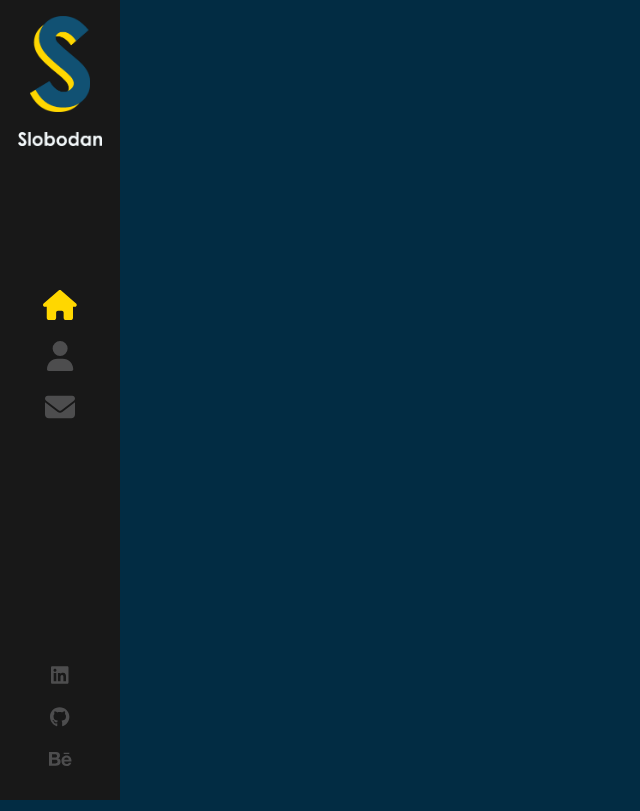
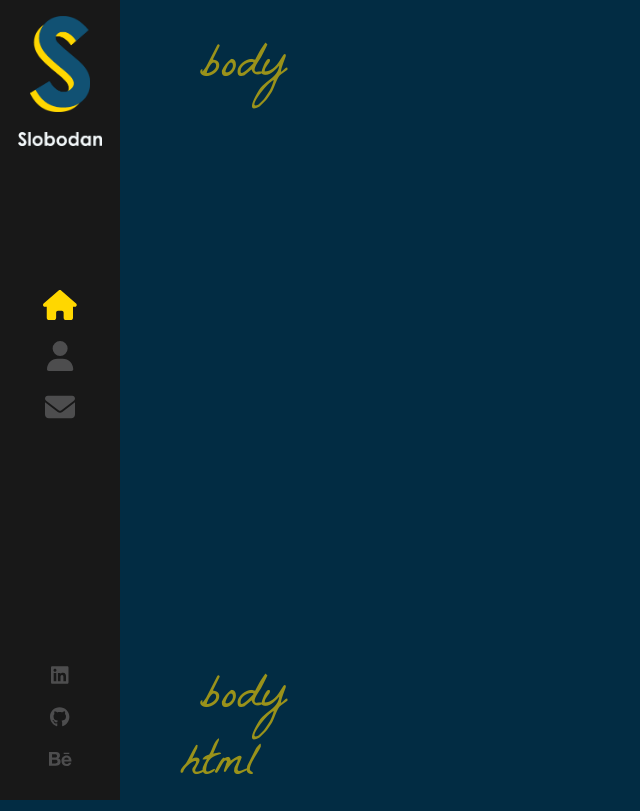
Before and after one commit to ninea-anasovi/Portfolio_Website, a React (Create React App) app: page / in a window 1280 px wide. Shown: the whole page, without its empty margins (0-640 px from the left). Built offline with nearby package versions, Linux system fonts and the light colour scheme.

Commit message:
adding home page

```diff
--- a/src/App.js
+++ b/src/App.js
@@ -1,12 +1,14 @@
 import {Routes, Route } from 'react-router-dom';
 import Layout from './components/Layout'
+import Home from './components/Home'
 import './App.scss'
 
 function App() {
   return (
     <>
       <Routes>
-        <Route path="/" element={<Layout />}/>
+        <Route path="/" element={<Layout />}>
+        <Route index element={<Home />}/> </Route>
       </Routes>
     </>
   )
--- /dev/null
+++ b/src/components/Home/index.js
@@ -0,0 +1,7 @@
+import './index.scss'
+
+const Home = () => {
+    return
+}
+
+export default Home
--- a/src/components/Layout/index.js
+++ b/src/components/Layout/index.js
@@ -1,13 +1,26 @@
 import React from 'react';
 import './index.scss'
 import Sidebar from '../Sidebar'
+import { Outlet } from 'react-router-dom';
 
 
 const Layout = () => {
     return (
     <>
     <Sidebar/>
-    <h1>lalala</h1>
+
+    <div className='page'>
+        <span className='tags top-tags'>body</span>
+
+        <Outlet/>
+
+        <span className='tags bottom-tags'> body
+        <br/>
+        <span className='bottom-tag-html'>html</span>
+        </span>
+
+    </div>
+
     </>);
 }
 
--- a/src/components/Layout/index.scss
+++ b/src/components/Layout/index.scss
@@ -0,0 +1,24 @@
+.page {
+    width: 100%;
+    position: absolute;
+    height: 100%;
+}
+
+.top-tags {
+    bottom: auto;
+    top: 35px;
+}
+
+.tags {
+    color: #ffd700;
+    opacity: 0.6;
+    position: absolute;
+    bottom: 0;
+    left: 200px;
+    font-size: 1.5rem;
+    font-family: "La Belle Aurore";
+}
+
+.bottom-tag-html {
+    margin-left: -20px;
+}
```
Also changed, not shown: src/components/Home/index.scss (added).
